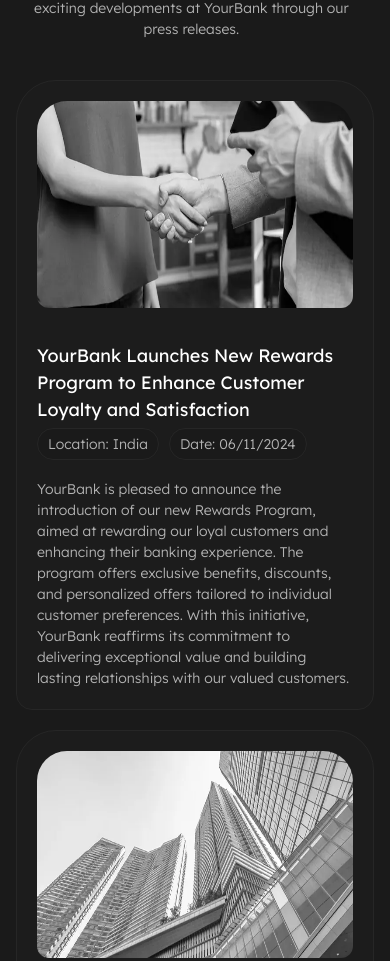
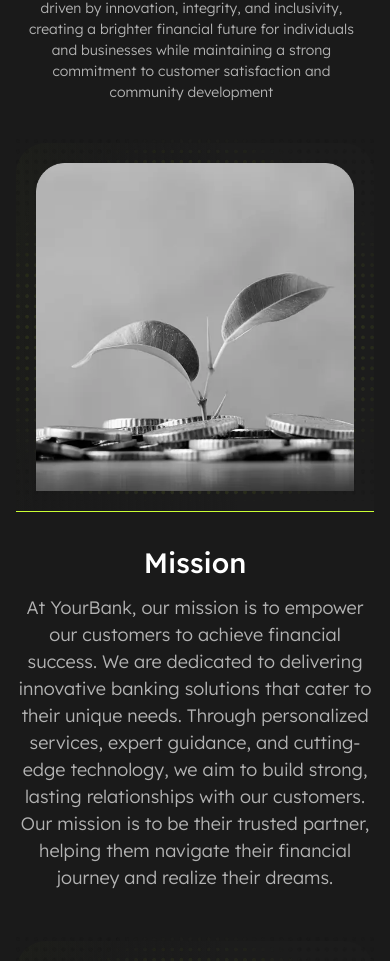
Before and after one commit to shaza-alkheder/YourBanK, a React (Vite) app: page /about in a window 390 px wide. Shown: the part 1039-2000 px from the top of the page. Built offline with nearby package versions, Linux system fonts and the light colour scheme; a web font is replaced by a local one.

Commit message:
mission & vision section

```diff
--- /dev/null
+++ b/src/components/Sections/MissionVision/MissionVision.css
@@ -0,0 +1,185 @@
+.MM-MissionVision {
+    width: 100%;
+    display: flex;
+    flex-direction: column;
+    margin-bottom: var(--yb-spacing-y-md);
+
+    .MM-MissionVisionContent {
+        width: 100%;
+        display: flex;
+        flex-direction: column;
+        margin-top: 80px;
+
+        .MM-MissionVisionItem {
+            width: 100%;
+            display: flex;
+            align-items: center;
+
+            .MM-MissionVisionImage {
+                width: 45%;
+                flex: 0 0 45%;
+
+                padding: 67px 60px 0 60px;
+
+                background:
+                    linear-gradient(267.5deg,#1C1C1C 40.67%,rgba(28, 28, 28, 0) 99.81%),
+                    linear-gradient(106.06deg,rgba(202, 255, 51, 0.05) -29.45%,rgba(202, 255, 51, 0) 27.86%);
+
+                border-radius: 50px 50px 0 0;
+
+                display: flex;
+                justify-content: center;
+
+                position: relative;
+
+                .MM-MissionAbs {
+                    width: 100%;
+                    height: 100%;
+
+                    position: absolute;
+                    bottom: 10px;
+                }
+
+                .MM-MissionImg {
+                    width: 100%;
+                    max-width: 520px;
+                    height: auto;
+
+                    display: block;
+
+                    border-radius: 50px 50px 0 0;
+
+                    z-index: 2;
+                }
+            }
+
+            .MM-MissionVisionText {
+                width: 55%;
+                flex: 0 0 55%;
+
+                h3 {
+                    font-family: var(--yb-font-family-primary);
+                    font-weight: var(--yb-font-weight-md);
+                    font-size: var(--yb-font-size-heading-md);
+                    line-height: 150%;
+                    margin-bottom: 14px;
+                }
+
+                p {
+                    font-family: var(--yb-font-family-primary);
+                    font-weight: var(--yb-font-weight-lt);
+                    font-size: var(--yb-font-size-body-lg);
+                    line-height: 150%;
+                    color: var(--yb-color-text-secondary);
+                }
+            }
+        }
+
+        .MM-MissionVisionItem:nth-child(1) {
+            flex-direction: row;
+
+            .MM-MissionVisionText {
+                padding-left: 50px;
+                border-left: 1px solid var(--yb-color-primary);
+
+                p {
+                    font-size: var(--yb-font-size-title-sm);
+                }
+            }
+        }
+
+        .MM-MissionVisionItem:nth-child(2) {
+            flex-direction: row-reverse;
+            margin-top: -84px;
+
+            .MM-MissionVisionText {
+                padding-right: 50px;
+                border-right: 1px solid var(--yb-color-primary);
+            }
+        }
+    }
+}
+
+@media screen and (max-width: 1440px){
+    .MM-MissionVision {
+
+        .MM-MissionVisionContent {
+            margin-top: 60px;
+
+            .MM-MissionVisionItem:nth-child(2) {
+                margin-top: -10px;
+            }
+        }
+    }
+}
+
+@media screen and (max-width: 992px) {
+
+    .MM-MissionVision {
+        margin-bottom: var(--yb-spacing-y-sm);
+
+        .MM-MissionVisionContent {
+            margin-top: 40px;
+            gap: 50px;
+
+            .MM-MissionVisionItem {
+                flex-direction: column;
+
+                .MM-MissionVisionImage {
+                    width: 100%;
+                    flex: none;
+
+                    padding: 20px;
+
+                    border-radius: 30px 30px 0 0;
+
+                    .MM-MissionImg {
+                        max-width: 100%;
+                        border-radius: 20px 20px 0 0;
+                    }
+                }
+
+                .MM-MissionVisionText {
+                    width: 100%;
+                    flex: none;
+
+                    padding: 30px 0 0;
+
+                    text-align: center;
+
+                    border-left: none;
+                    border-right: none;
+                    border-top: 1px solid var(--yb-color-primary);
+
+                    h3 {
+                        margin-bottom: 10px;
+                        font-size: var(--yb-font-size-heading-sm);
+                    }
+
+                    p {
+                        font-size: var(--yb-font-size-body-sm);
+                    }
+                }
+            }
+
+            .MM-MissionVisionItem:nth-child(1) {
+                flex-direction: column;
+
+                .MM-MissionVisionText {
+                    padding-left: 0;
+                    border-left: none;
+                }
+            }
+
+            .MM-MissionVisionItem:nth-child(2) {
+                flex-direction: column;
+                margin-top: 0;
+
+                .MM-MissionVisionText {
+                    padding-right: 0;
+                    border-right: none;
+                }
+            }
+        }
+    }
+}
--- /dev/null
+++ b/src/components/Sections/MissionVision/MissionVision.jsx
@@ -0,0 +1,72 @@
+import TitleDescription from '../../UI/TitleDescription/TitleDescription'
+import './MissionVision.css'
+import { useState } from "react";
+import MissionVisionData from "../../../data/MissionVisionData.json";
+
+function MissionVision() {
+
+  const [missionVision] = useState(() => {
+    let data = localStorage.getItem("MissionVisionData");
+
+    if (!data) {
+      localStorage.setItem(
+        "MissionVisionData",
+        JSON.stringify(MissionVisionData)
+      );
+
+      return MissionVisionData;
+    }
+
+    return JSON.parse(data);
+  });
+
+  return (
+    <div className="MM-MissionVision">
+
+      <TitleDescription
+        className="DS_TitleDescPress"
+        titleParts={[
+          {
+            text: "Mission & Vision",
+            className: "DS_ColorLimeGreen"
+          }
+        ]}
+        description="We envision being a leading force in the industry, driven by innovation, integrity, and inclusivity, creating a brighter financial future for individuals and businesses while maintaining a strong commitment to customer satisfaction and community development"
+      />
+
+      <div className="MM-MissionVisionContent">
+
+        {missionVision.map((item) => (
+
+          <div className="MM-MissionVisionItem" key={item.id}>
+
+            <div className="MM-MissionVisionImage">
+              <img
+                src={item.img}
+                className="MM-MissionAbs"
+                alt=""
+              />
+
+              <img
+                src={item.image}
+                className="MM-MissionImg"
+                alt={item.title}
+              />
+            </div>
+
+            <div className="MM-MissionVisionText">
+              <h3>{item.title}</h3>
+              <p>{item.description}</p>
+            </div>
+
+          </div>
+
+        ))}
+
+      </div>
+
+    </div>
+  );
+}
+
+export default MissionVision;
--- /dev/null
+++ b/src/data/MissionVisionData.json
@@ -0,0 +1,20 @@
+
+
+[
+  {
+    "id": 1,
+    "title": "Mission",
+    "description": "At YourBank, our mission is to empower our customers to achieve financial success. We are dedicated to delivering innovative banking solutions that cater to their unique needs. Through personalized services, expert guidance, and cutting-edge technology, we aim to build strong, lasting relationships with our customers. Our mission is to be their trusted partner, helping them navigate their financial journey and realize their dreams.",
+    "image": "/assets/img/AboutPge/missionImage1.webp",
+    "img":"/assets/img/AboutPge/AbstractMission.webp"
+  },
+  {
+    "id": 2,
+    "title": "Vision",
+    "description": "Our vision at YourBank is to redefine banking by creating a seamless and personalized experience for our customers. We envision a future where banking is accessible, transparent, and tailored to individual preferences. Through continuous innovation and collaboration, we strive to be at the forefront of the industry, setting new standards for customer-centric banking. Our vision is to be the preferred financial institution, known for our unwavering commitment to excellence, trust, and customer satisfaction.",
+    "image": "/assets/img/AboutPge/missionImage2.webp",
+
+    "img":"/assets/img/AboutPge/AbstractMission.webp"
+
+  }
+]
--- a/src/pages/About/About.jsx
+++ b/src/pages/About/About.jsx
@@ -1,4 +1,5 @@
 import InnerHero from "../../components/Layout/InnerHero/InnerHero"
+import MissionVision from "../../components/Sections/MissionVision/MissionVision"
 import PressReleases from "../../components/Sections/PressReleases/PressReleases"
 import Container from "../../components/UI/Container/Container"
 
@@ -19,6 +20,7 @@
 
       <main>
       <Container>
+        <MissionVision/>
         <PressReleases />
       </Container>
       </main>
```
Also changed, not shown: public/assets/img/AboutPge/AbstractMission.webp (added).
